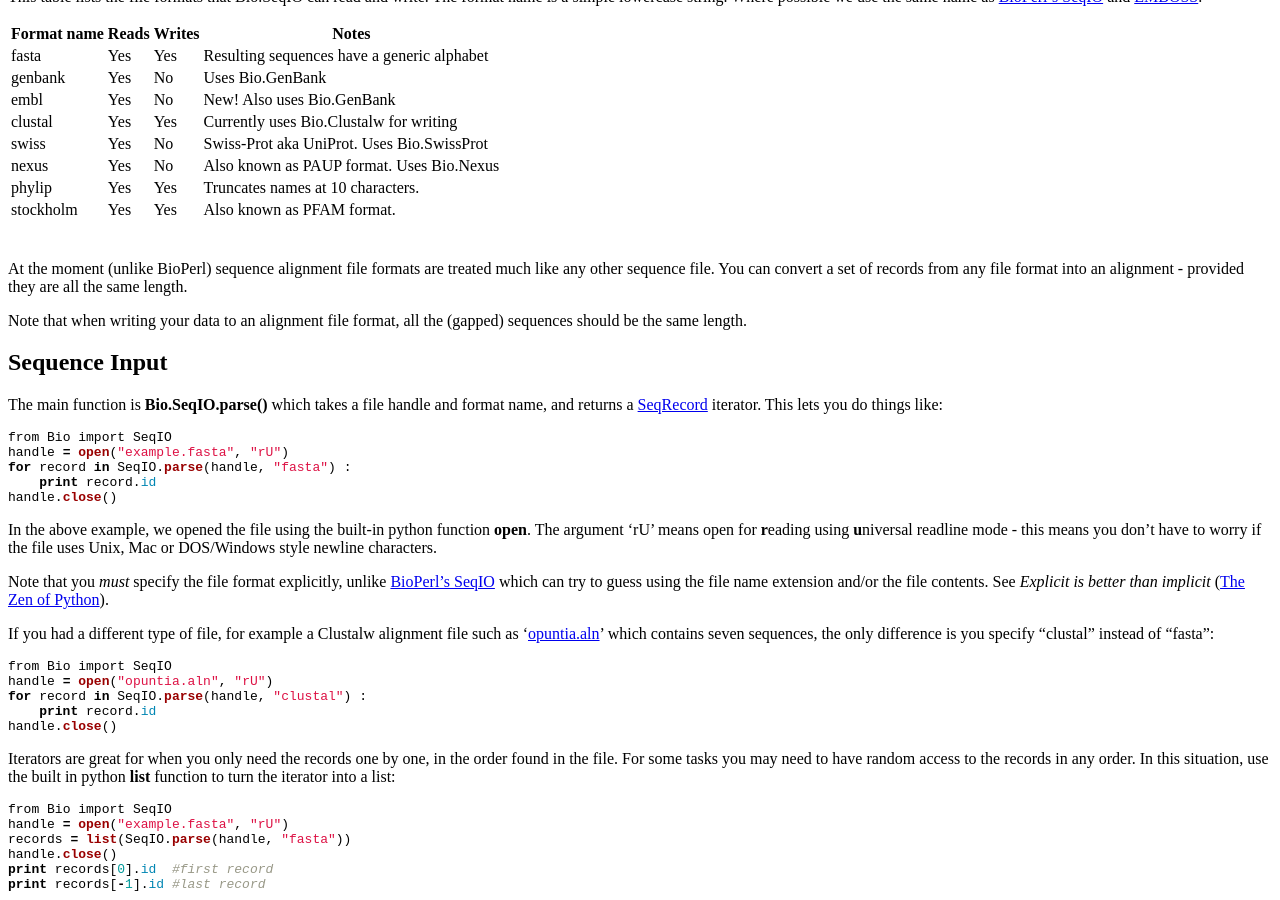
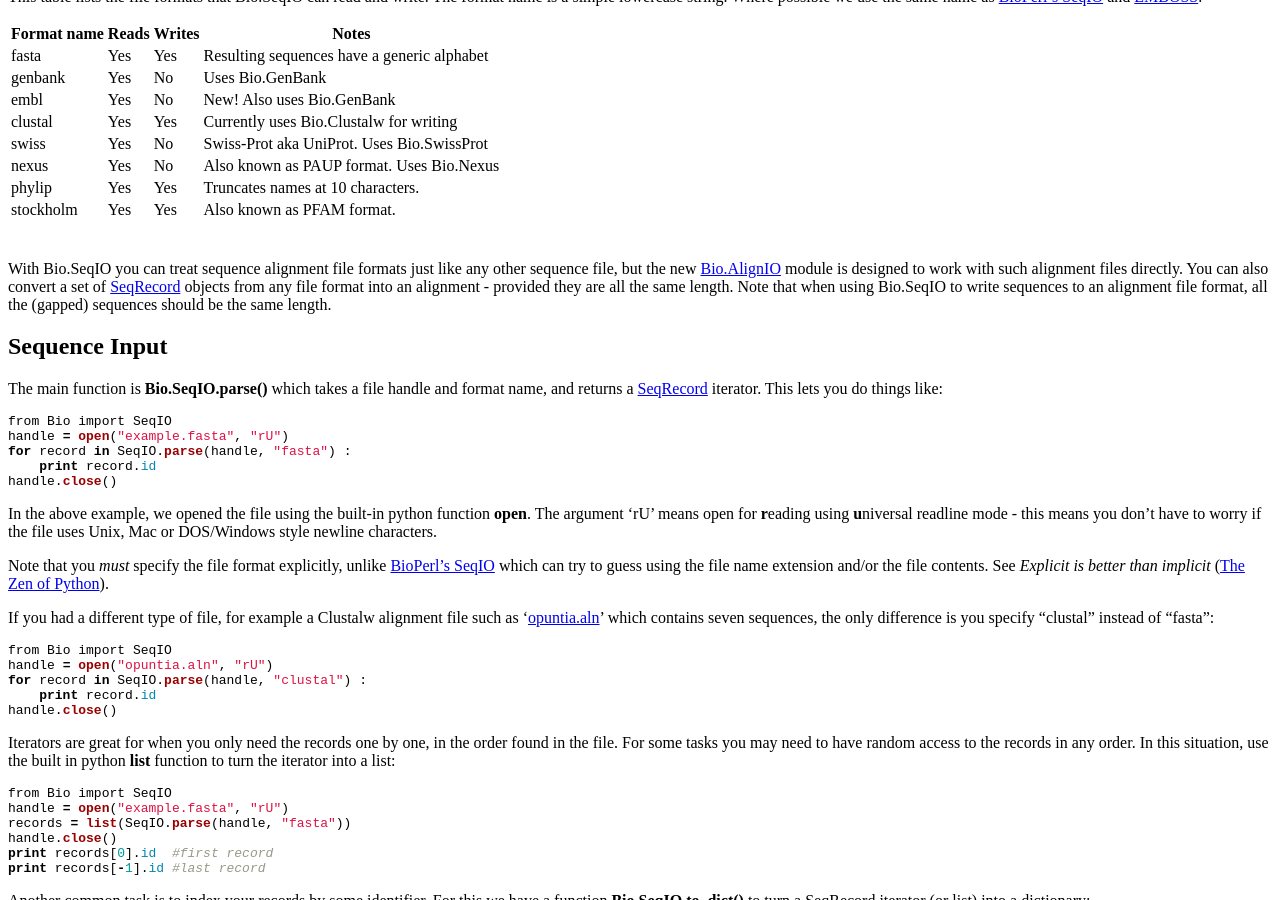
Before and after one commit to biopython/biopython.github.io, a Jekyll site: the page built from wiki/SeqIO.md, in a window 1280 px wide and 900 px high, scrolled down 486 px. Built offline with Jekyll 4.4.1, drawn with Linux system fonts in a browser that asks for light colours.

Commit message:
Note on multiple sequence formats

```diff
--- a/wiki/SeqIO.md
+++ b/wiki/SeqIO.md
@@ -65,13 +65,13 @@ SeqIO](http://www.bioperl.org/wiki/HOWTO:SeqIO#Formats) and
 | stockholm   | Yes   | Yes    | Also known as PFAM format.                  |
 ||
 
-At the moment (unlike BioPerl) sequence alignment file formats are
-treated much like any other sequence file. You can convert a set of
-records from any file format into an alignment - provided they are all
-the same length.
-
-Note that when writing your data to an alignment file format, all the
-(gapped) sequences should be the same length.
+With Bio.SeqIO you can treat sequence alignment file formats just like
+any other sequence file, but the new [Bio.AlignIO](AlignIO "wikilink")
+module is designed to work with such alignment files directly. You can
+also convert a set of [SeqRecord](SeqRecord "wikilink") objects from any
+file format into an alignment - provided they are all the same length.
+Note that when using Bio.SeqIO to write sequences to an alignment file
+format, all the (gapped) sequences should be the same length.
 
 Sequence Input
 --------------
```
Also changed, not shown: 1 other file.
